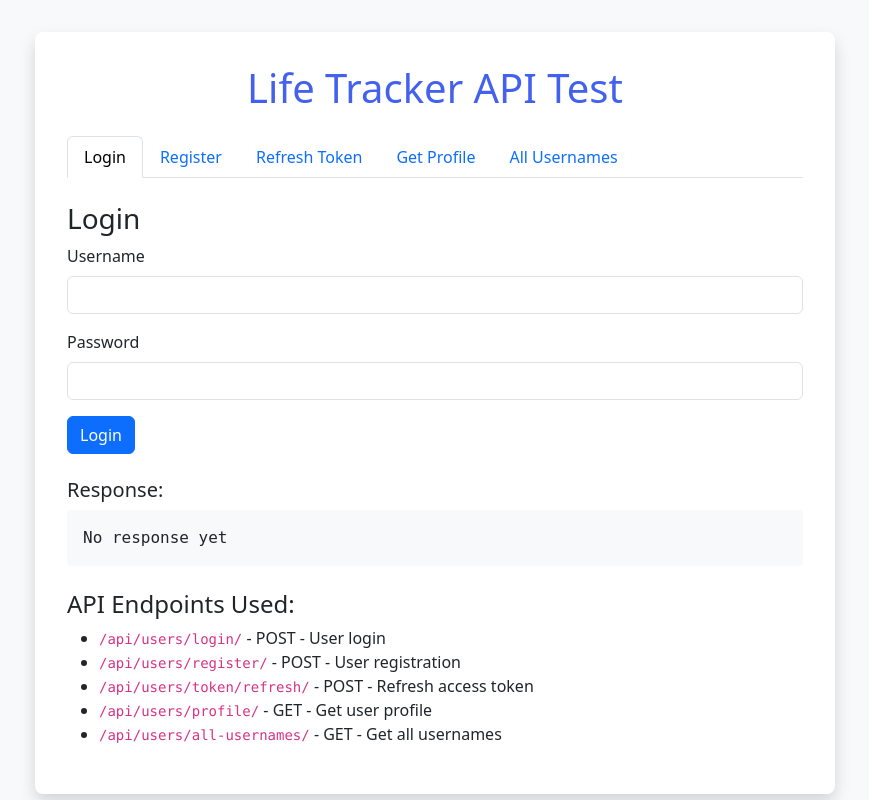
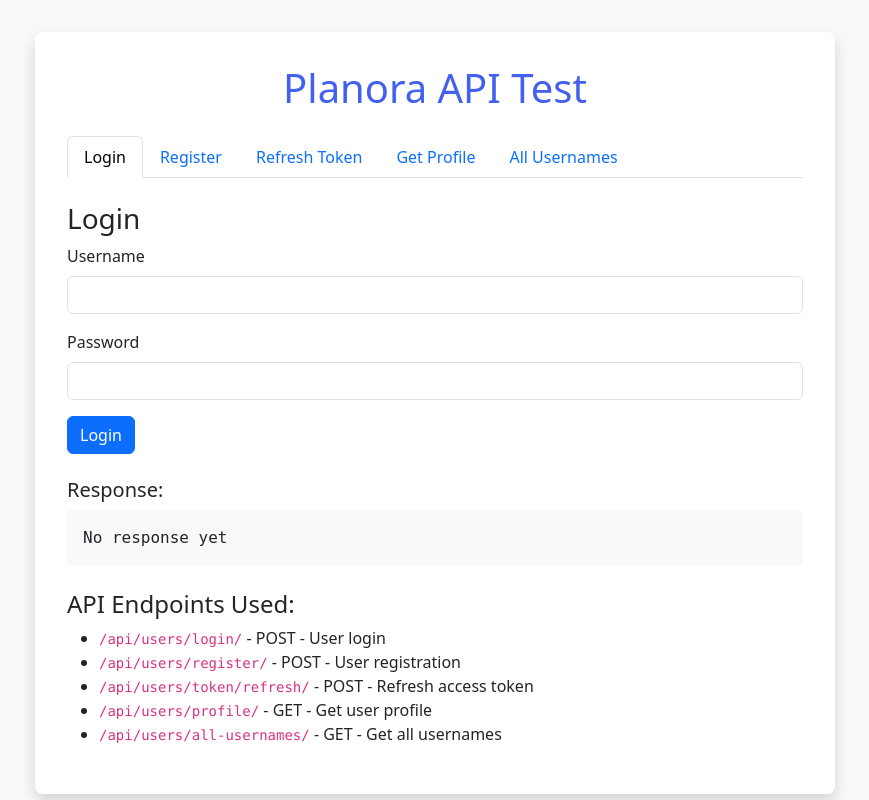
Before and after one commit to NourElDin023/planora-backend, a Django app: template users/templates/users/login_test.html in a window 1280 px wide. Shown: the whole page, without its empty margins (205-1074 px from the left). Run offline with Django 5.2, Linux system fonts and the light colour scheme; the template is opened without the code that fills it, so the values that code supplies are empty.

Commit message:
feat(branding): update email and title references from Life Tracker to Planora

```diff
--- a/users/templates/users/login_test.html
+++ b/users/templates/users/login_test.html
@@ -3,7 +3,7 @@
 <head>
     <meta charset="UTF-8">
     <meta name="viewport" content="width=device-width, initial-scale=1.0">
-    <title>Life Tracker - API Test</title>
+    <title>Planora - API Test</title>
     <link href="https://cdn.jsdelivr.net/npm/bootstrap@5.3.0-alpha1/dist/css/bootstrap.min.css" rel="stylesheet">
     <style>
         body {
@@ -38,7 +38,7 @@
 </head>
 <body>
     <div class="container test-container">
-        <h1 class="text-center mb-4">Life Tracker API Test</h1>
+        <h1 class="text-center mb-4">Planora API Test</h1>
 
         <ul class="nav nav-tabs" id="myTab" role="tablist">
             <li class="nav-item" role="presentation">
```
Also changed, not shown: users/views.py (+4 -4 lines).
